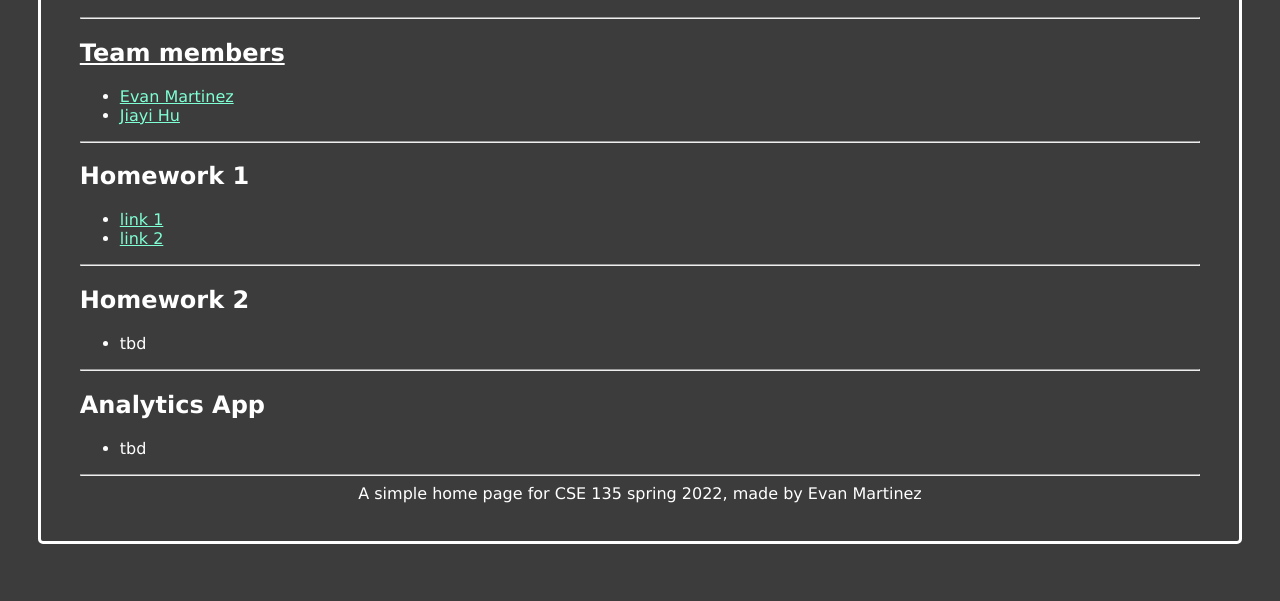
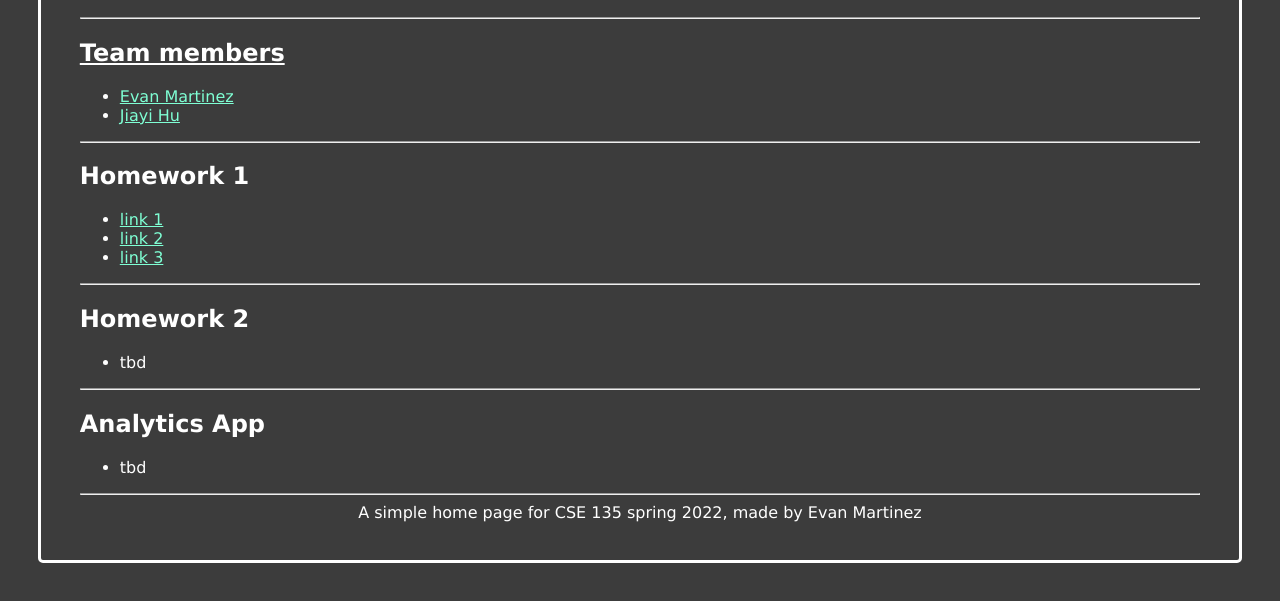
Before and after one commit to Evan-PM/CSE-135-team-site, a plain HTML site: page index.html in a window 1280 px wide. Shown: the part 179-780 px from the top of the page. Drawn offline with Linux system fonts and the light colour scheme.

Commit message:
Update index.html

```diff
--- a/index.html
+++ b/index.html
@@ -25,6 +25,7 @@
 <ul>
 <li><a href="">link 1</a></li>
 <li><a href="">link 2</a></li>
+<li><a href="">link 3</a></li>
 </ul>
 <hr>
 <h2>Homework 2</h2>
```
